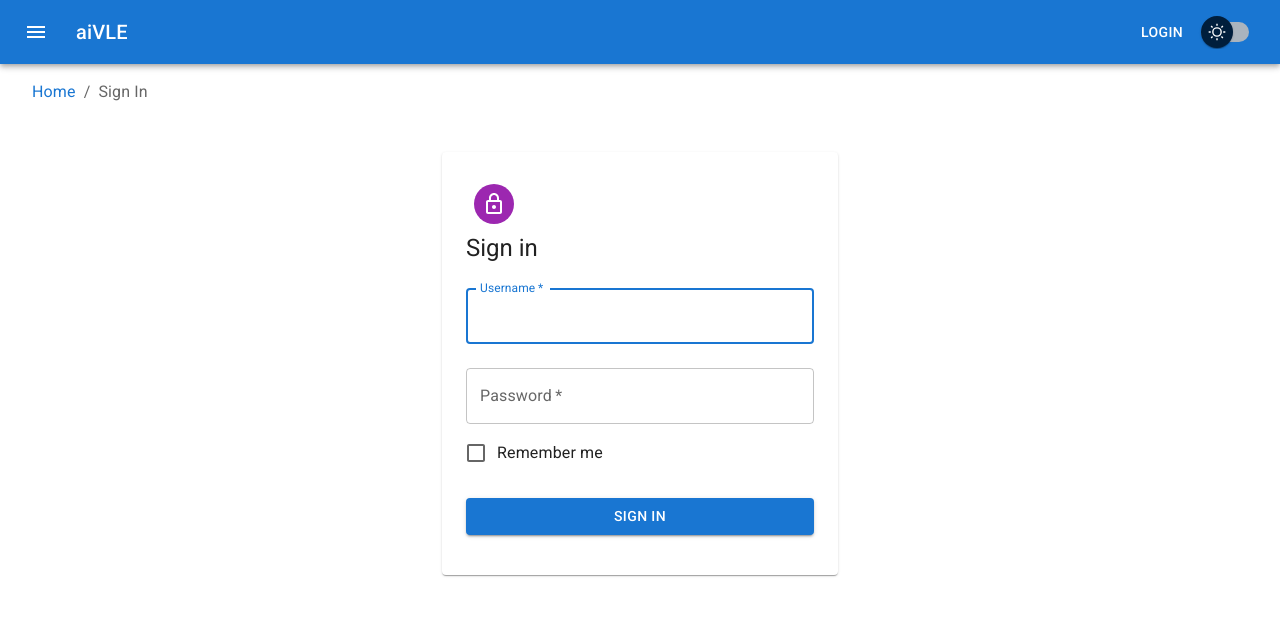
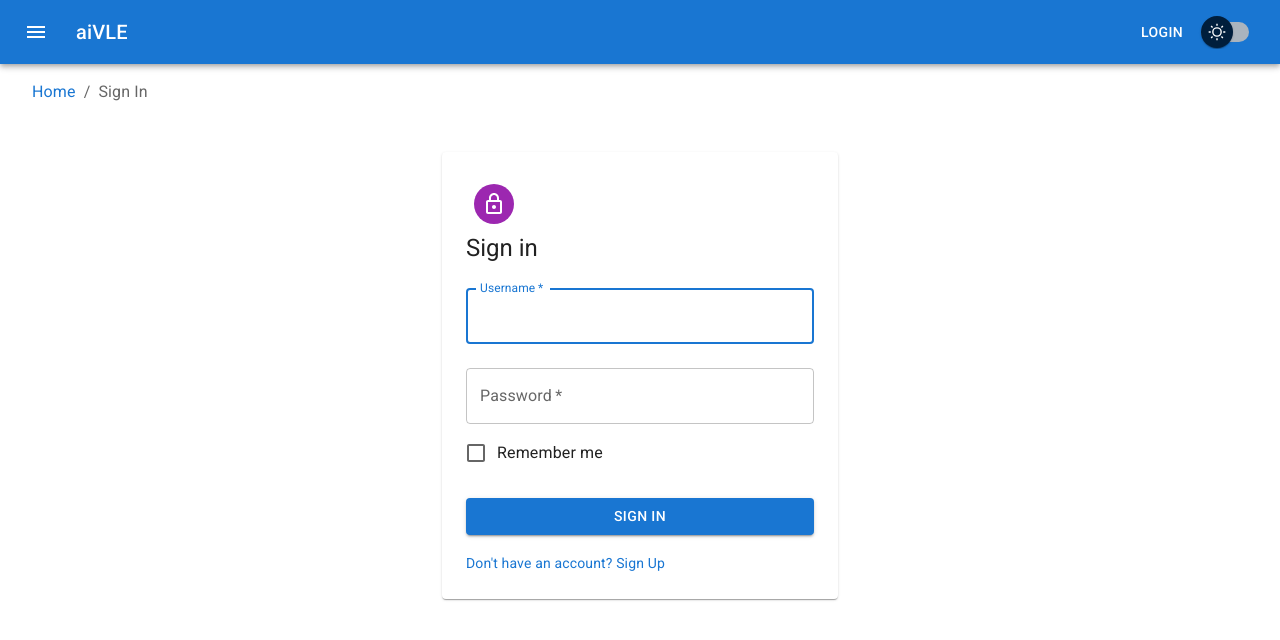
Before and after one commit to le0tan/aivle-fe, a React (Create React App) app: page /signin in a window 1280 px wide. Shown: the top 640 px of the page. Built offline with nearby package versions, Linux system fonts and the light colour scheme.

Commit message:
signin: add sign up link, support more error types signup: fix the bug where unsupported error will crash the page

```diff
--- a/src/components/breadcrumbs.jsx
+++ b/src/components/breadcrumbs.jsx
@@ -23,6 +23,8 @@ function getBreadcrumbName(pathname) {
 function matchSpecial(pathname) {
   if (matchPath(pathname, {path: "/account/verify_email/"})) {
     return "Verify Email";
+  } else if (matchPath(pathname, {path: "/signup/"})) {
+    return "Sign Up";
   } else {
     return null;
   }
--- a/src/components/signinForm.jsx
+++ b/src/components/signinForm.jsx
@@ -9,8 +9,10 @@ import Cookie from "js-cookie";
 import {useDispatch} from "react-redux";
 import {login} from "../redux/authSlice";
 import {SigninSnackBarType} from "../pages/signin";
-import {styled} from "@mui/material";
+import {Grid, styled} from "@mui/material";
 import {API_BASE_URL} from "../constants";
+import Link from "@mui/material/Link";
+import {Link as RouterLink} from "react-router-dom";
 
 const Form = styled('form')(({theme}) => ({
     width: '100%', // Fix IE 11 issue.
@@ -55,8 +57,20 @@ const SigninForm = (props) => {
       dispatch(login());
       props.setSnackBarType(SigninSnackBarType.Success);
       props.setOpenSnackBar(true);
-    }).catch(() => {
-      props.setSnackBarType(SigninSnackBarType.WrongCredentials);
+    }).catch(e => {
+      if (e.response) {
+        const data = e.response.data;
+        if (!data["non_field_errors"]) {
+          props.setSnackBarType(JSON.stringify(data));
+        } else {
+          const errors = data["non_field_errors"];
+          if (errors.length === 1) {
+            props.setSnackBarType(errors[0]);
+          } else {
+            props.setSnackBarType(JSON.stringify(errors));
+          }
+        }
+      }
       props.setOpenSnackBar(true);
     }).finally(() => {
       setDisable(false);
@@ -80,6 +94,18 @@ const SigninForm = (props) => {
                       disabled={disable}>
           Sign In
         </SubmitButton>
+        <Grid container>
+          {/*<Grid item xs>*/}
+          {/*  <Link href="#" variant="body2" aria-disabled={false}>*/}
+          {/*    Forgot password?*/}
+          {/*  </Link>*/}
+          {/*</Grid>*/}
+          <Grid item>
+            <Link component={RouterLink} to="/signup" variant="body2" underline={"none"}>
+              {"Don't have an account? Sign Up"}
+            </Link>
+          </Grid>
+        </Grid>
       </Form>
     </React.Fragment>
   )
--- a/src/components/signupForm.jsx
+++ b/src/components/signupForm.jsx
@@ -60,7 +60,7 @@ const SignupForm = (props) => {
         } else if (data.username) {
           props.setSnackBarType(SignUpSnackbarType.ExistingUsername);
         } else {
-          props.setSnackBarType(data);
+          props.setSnackBarType(JSON.stringify(data));
         }
         props.setOpenSnackBar(true);
       }
--- a/src/pages/signin.jsx
+++ b/src/pages/signin.jsx
@@ -9,7 +9,6 @@ import {Alert} from "../components/alert";
 
 export const SigninSnackBarType = {
   Success: "success",
-  WrongCredentials: "wrong_credentials",
 }
 
 const SignIn = () => {
@@ -47,7 +46,7 @@ const SignIn = () => {
                sx={{width: '100%'}}>
           {snackBarType === SigninSnackBarType.Success
             ? "Successfully logged in!"
-            : "Wrong credentials"}
+            : snackBarType}
         </Alert>
       </Snackbar>
     </Container>
```
Also changed, not shown: 1 other file (tests, documents, lock files or other folders).
